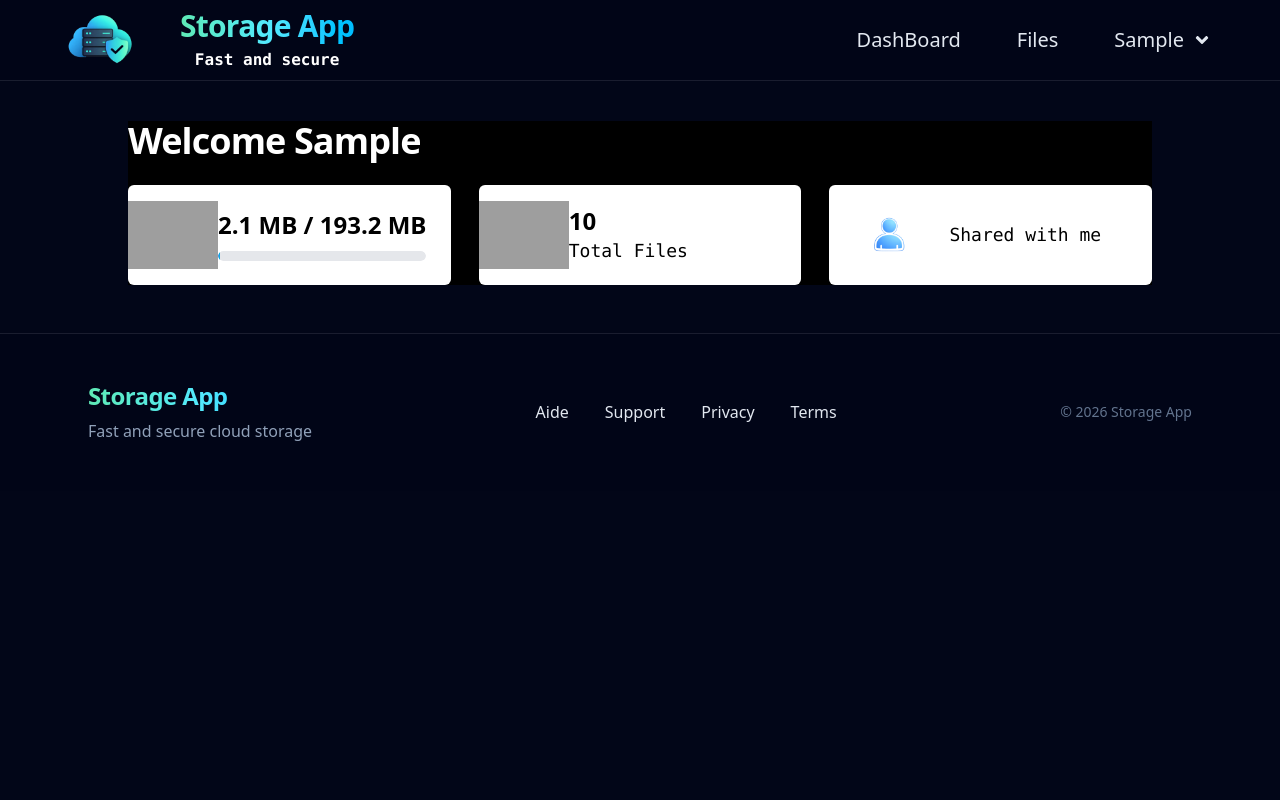
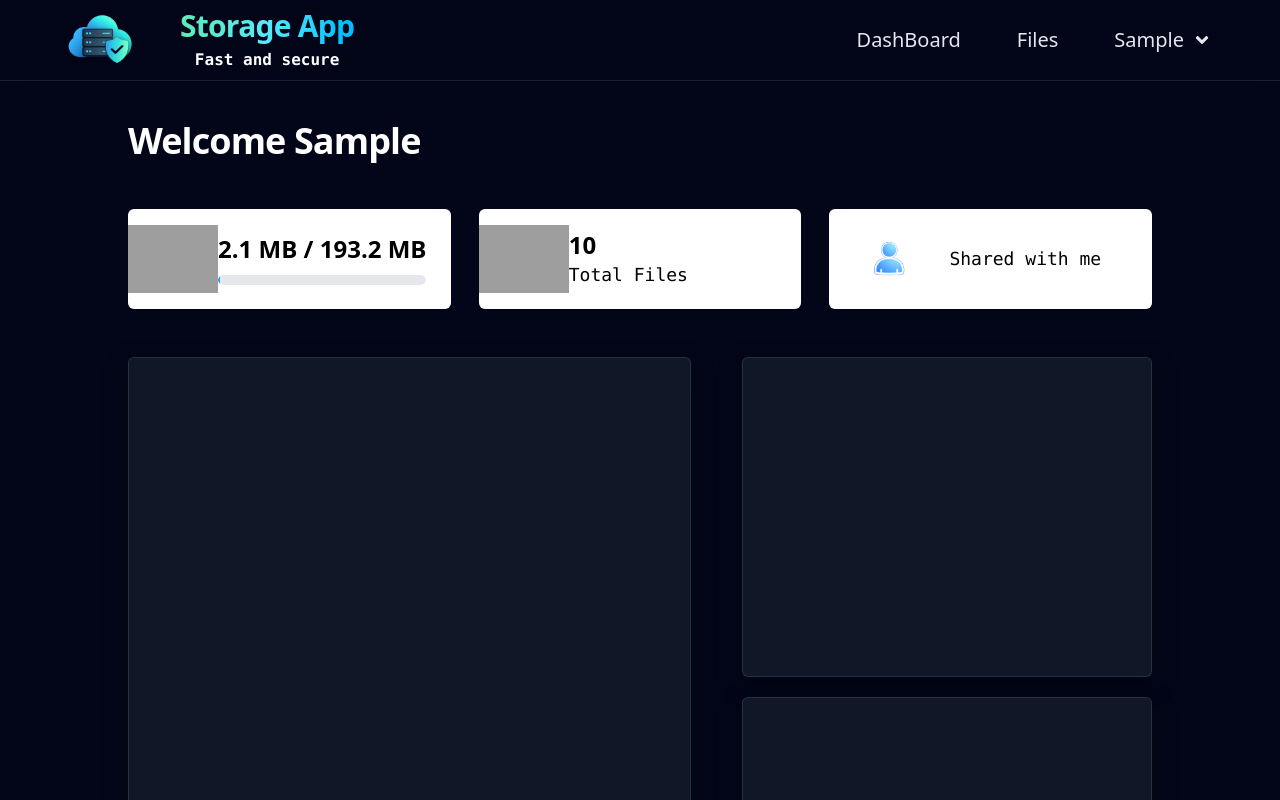
Before and after one commit to thibault-de-boutray/StorageApp, a React (Vite) app: page /login in a window 1280 px wide. Both pictures are taken after typing "Sample", "Sample123" into the empty fields and a click on the button "se connecter". Shown: the top 800 px of the page. Built offline with nearby package versions, Linux system fonts and the light colour scheme; grey boxes are pictures that could not be loaded.

Commit message:
debut main dashboard

```diff
--- /dev/null
+++ b/src/assets/component/DashBoardComponent/DashBoardMainContainer.jsx
@@ -0,0 +1,18 @@
+
+export const DashBoardMainContainer = () => {
+    return (
+        <div className="dashboard-main">
+            <div className="dashboard-left" name="content-gauche">
+
+            </div>
+            <div name="content-droite" className="dashboard-right">
+                <div className="dashboard-right-top" name="content-right-top">
+
+                </div>
+                <div className="dashboard-right-bottom" name="content-right-bottom">
+
+                </div>
+            </div>
+        </div>
+    )
+}
--- a/src/index.css
+++ b/src/index.css
@@ -58,6 +58,27 @@
   .container-secondary {
     @apply text-black font-bold w-[31.5%] h-25 bg-white rounded-md p-4 py-6 flex items-center;
   }
+
+  /* DASHBOARD LAYOUT */
+  .dashboard-main {
+    @apply flex justify-between;
+  }
+
+  .dashboard-left {
+    @apply bg-gray-900 w-[55%] h-150 rounded-md border border-white/10 shadow-[0_8px_24px_rgba(0,0,0,0.35)];
+  }
+
+  .dashboard-right {
+    @apply w-[40%] flex flex-col space-y-5;
+  }
+
+  .dashboard-right-top {
+    @apply bg-gray-900 w-full h-80 rounded-md border border-white/10 shadow-[0_8px_24px_rgba(0,0,0,0.35)];
+  }
+
+  .dashboard-right-bottom {
+    @apply bg-gray-900 w-full h-150 rounded-md border border-white/10 shadow-[0_8px_24px_rgba(0,0,0,0.35)];
+  }
 }
 
 /* PROGRESS BAR */
--- a/src/pages/DashboardPage.jsx
+++ b/src/pages/DashboardPage.jsx
@@ -1,14 +1,16 @@
 import { DashBoardTopContainer } from "../assets/component/DashBoardComponent/DashBoadTopContainer"
+import { DashBoardMainContainer } from "../assets/component/DashBoardComponent/DashBoardMainContainer"
 import { useUserContext } from "../Context/UserContext"
 
 export const DashboardPage = () => {
     const { user } = useUserContext()
     return (
-        <div className="flex flex-col mt-10 mx-auto bg-black w-[80vw] space-y-6">
+        <div className="flex flex-col mt-10 mx-auto w-[80vw] space-y-12">
             <h1 className="block text-4xl">
                 Welcome {user.identifiant}
             </h1>
             <DashBoardTopContainer />
+            <DashBoardMainContainer />
         </div>
     )
 }
```
